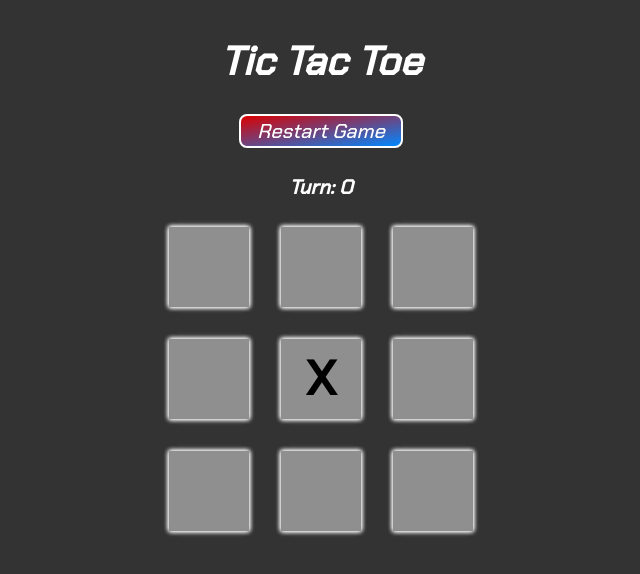
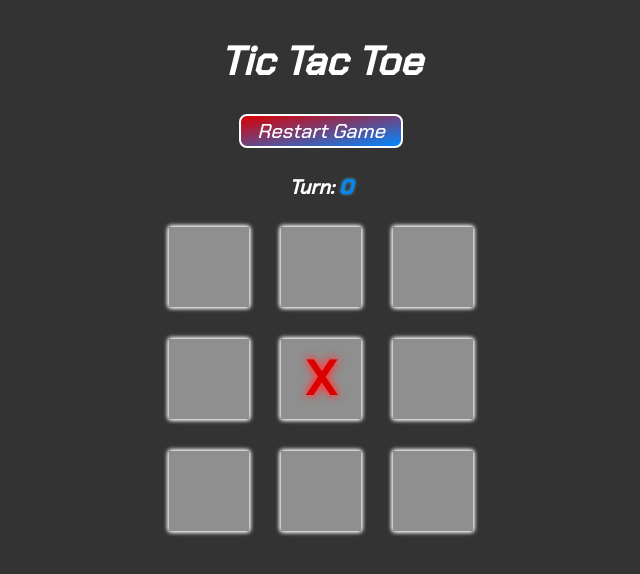
Before and after one commit to soorya-u/Tic-Tac-Toe-PWA, an Angular app: page / in a window 1280 px wide. Both pictures are taken after a click on the button 640 px from the left and 378 px from the top of the page. Shown: the top 574 px of the page, without its empty margins (319-959 px from the left). Built offline with nearby package versions, Linux system fonts and the light colour scheme.

Commit message:
Adding Logics

```diff
--- a/src/app/components/board/board.component.html
+++ b/src/app/components/board/board.component.html
@@ -1,9 +1,33 @@
 <main>
   <h1>Tic <span>Tac</span> Toe</h1>
+
   <button (click)="newGame()">Restart Game</button>
-  <h2 *ngIf="winner">{{ winner }} has Won the Game!</h2>
+
+  <h2 *ngIf="winner">
+    <span
+      [style]="
+        winner === 'X'
+          ? 'color:rgb(219, 0, 0);text-shadow: 0 0 0.2rem rgb(255, 60, 60);'
+          : 'color: rgb(0, 136, 255);text-shadow: 0 0 0.2rem rgb(63, 192, 244);'
+      "
+      >{{ winner }}
+    </span>
+    has Won the Game!
+  </h2>
+
   <h2 *ngIf="draw">The Game is Draw!</h2>
-  <h4>Turn: {{ getPlayer() }}</h4>
+  <h4>
+    Turn:
+    <span
+      [style]="
+        getPlayer() === 'X'
+          ? 'color:rgb(219, 0, 0);text-shadow: 0 0 0.2rem rgb(255, 60, 60);'
+          : 'color: rgb(0, 136, 255);text-shadow: 0 0 0.2rem rgb(63, 192, 244);'
+      "
+      >{{ getPlayer() }}
+    </span>
+  </h4>
+
   <div class="game-container">
     <span class="line line-1"></span>
     <span class="line line-2"></span>
@@ -16,7 +40,8 @@
     <div class="grid">
       <app-square
         *ngFor="let square of squares; let i = index"
-        buttonIndex="{{ i }}"
+        [data-i]="i"
+        [data-endGame]="endGame"
         value="{{ square }}"
         (click)="handleClick(i)"
       ></app-square>
--- a/src/app/components/board/board.component.ts
+++ b/src/app/components/board/board.component.ts
@@ -10,12 +10,14 @@ export class BoardComponent {
   winner: string | null = null;
   draw: boolean = false;
   xIsNext: boolean = true;
+  endGame: boolean = false;
 
   newGame() {
     this.squares = Array(9).fill(null);
     this.winner = null;
     this.draw = false;
     this.xIsNext = true;
+    this.endGame = false;
   }
 
   getPlayer() {
@@ -49,10 +51,12 @@ export class BoardComponent {
         this.squares[a] === this.squares[b] &&
         this.squares[a] === this.squares[c]
       ) {
+        this.endGame = !this.endGame;
         return this.squares[a];
       }
 
       else if ((!this.winner && (this.squares.filter(value => value === null)).length===0)) {
+        this.endGame = !this.endGame;
         this.draw = !this.draw;
         return null;
 
--- a/src/app/components/square/square.component.html
+++ b/src/app/components/square/square.component.html
@@ -1 +1,11 @@
-<button ngClass="button-{{buttonIndex}}">{{ value }}</button>
+<button
+  [style]="
+    value === 'X'
+      ? 'color:rgb(219, 0, 0);text-shadow: 0 0 0.5rem rgb(255, 60, 60), 0 0 0.5rem rgb(255, 60, 60);'
+      : 'color: rgb(0, 136, 255);text-shadow: 0 0 0.5rem rgb(63, 192, 244), 0 0 0.5rem rgb(63, 192, 244);'
+  "
+  ngClass="button-{{ buttonIndex }}"
+  [disabled]="isDisabled()"
+>
+  {{ value }}
+</button>
--- a/src/app/components/square/square.component.ts
+++ b/src/app/components/square/square.component.ts
@@ -7,5 +7,14 @@ import { Component, Input } from '@angular/core';
 })
 export class SquareComponent {
   @Input() value: string | null = null;
-  @Input() buttonIndex: string = "";
+  @Input("data-i") buttonIndex: number = NaN;
+  @Input("data-endGame") endGame: boolean = false;
+
+  isDisabled() {
+    console.log(this.buttonIndex+"-"+this.value+"-"+this.endGame)
+    if(this.value==="" && this.endGame) {
+      return true;
+    }
+    return false;
+  }
 }
```
